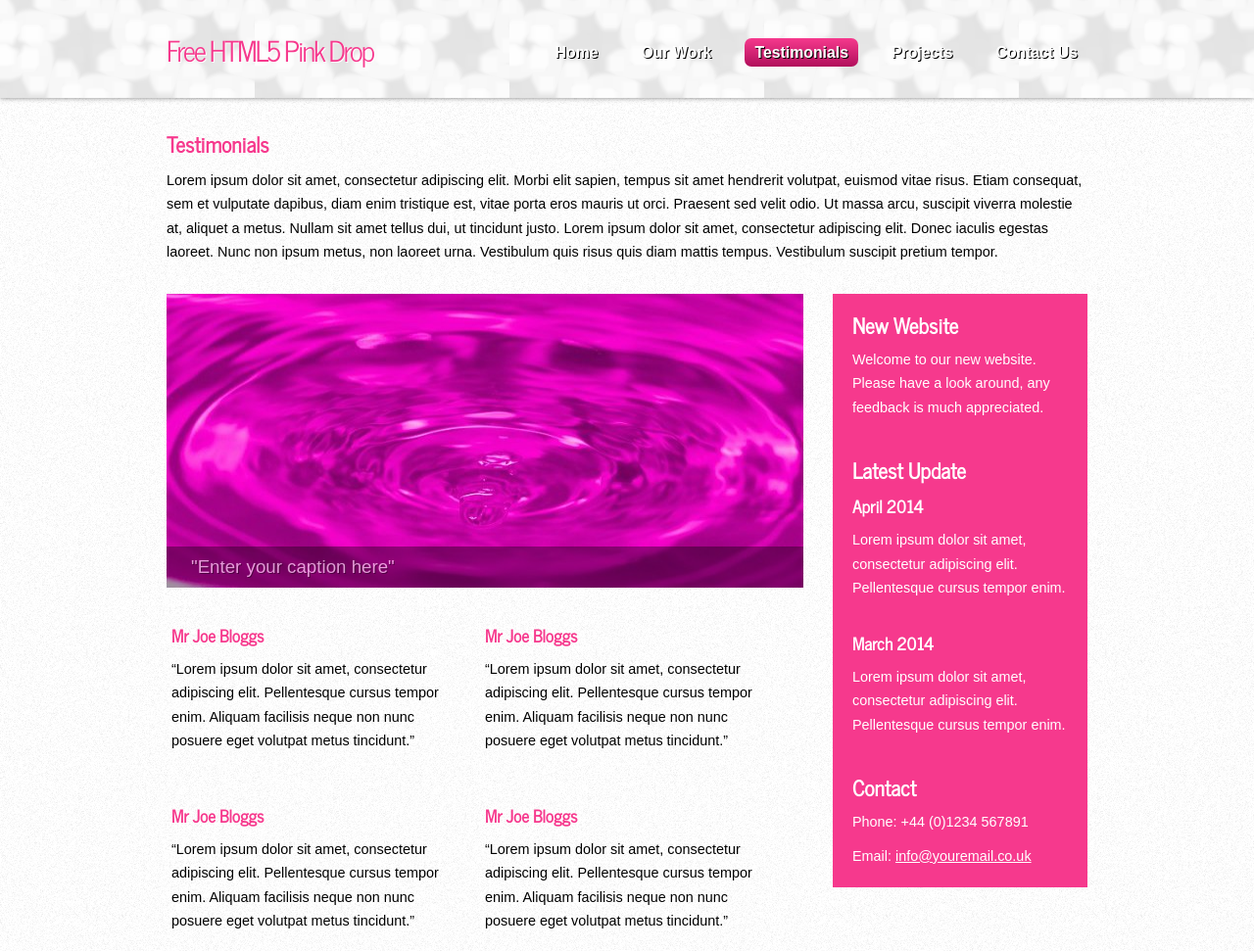
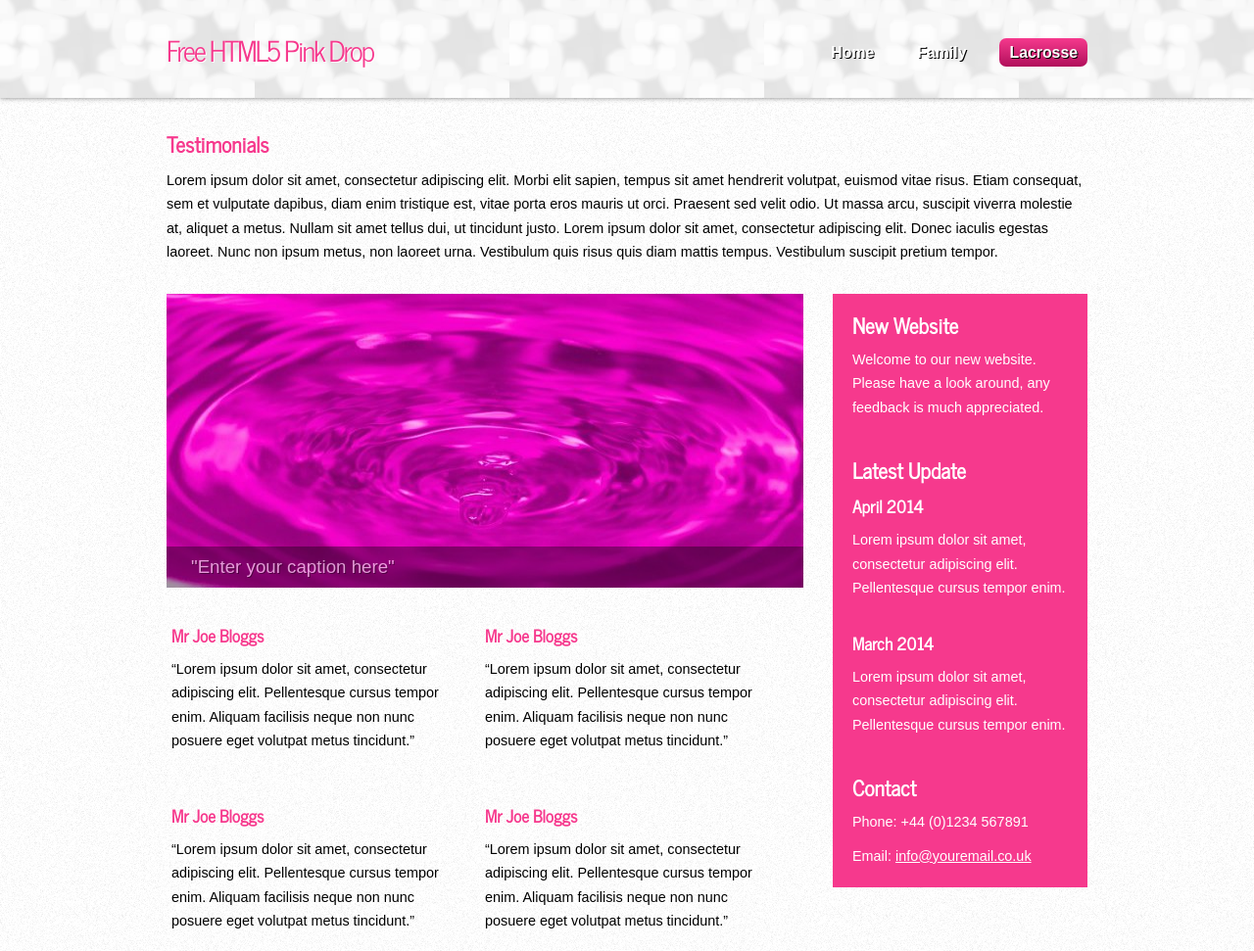
Before and after one commit to sheacassidy6/Cassidy, a plain HTML site: page testimonials.html in a window 1280 px wide. Shown: the top 971 px of the page at 98% size. Drawn offline with Linux system fonts and the light colour scheme.

Commit message:
lacrosse

```diff
--- a/testimonials.html
+++ b/testimonials.html
@@ -25,10 +25,9 @@
 	    <nav>
           <ul id="nav">
             <li><a href="index.html">Home</a></li>
-            <li><a href="ourwork.html">Our Work</a></li>
-            <li class="current"><a href="testimonials.html">Testimonials</a></li>
-            <li><a href="projects.html">Projects</a></li>
-            <li><a href="contact.html">Contact Us</a></li>
+            <li><a href="ourwork.html">Family</a></li>
+            <li class="current"><a href="testimonials.html">Lacrosse</a></li>
+
           </ul>
         </nav>
 
```
